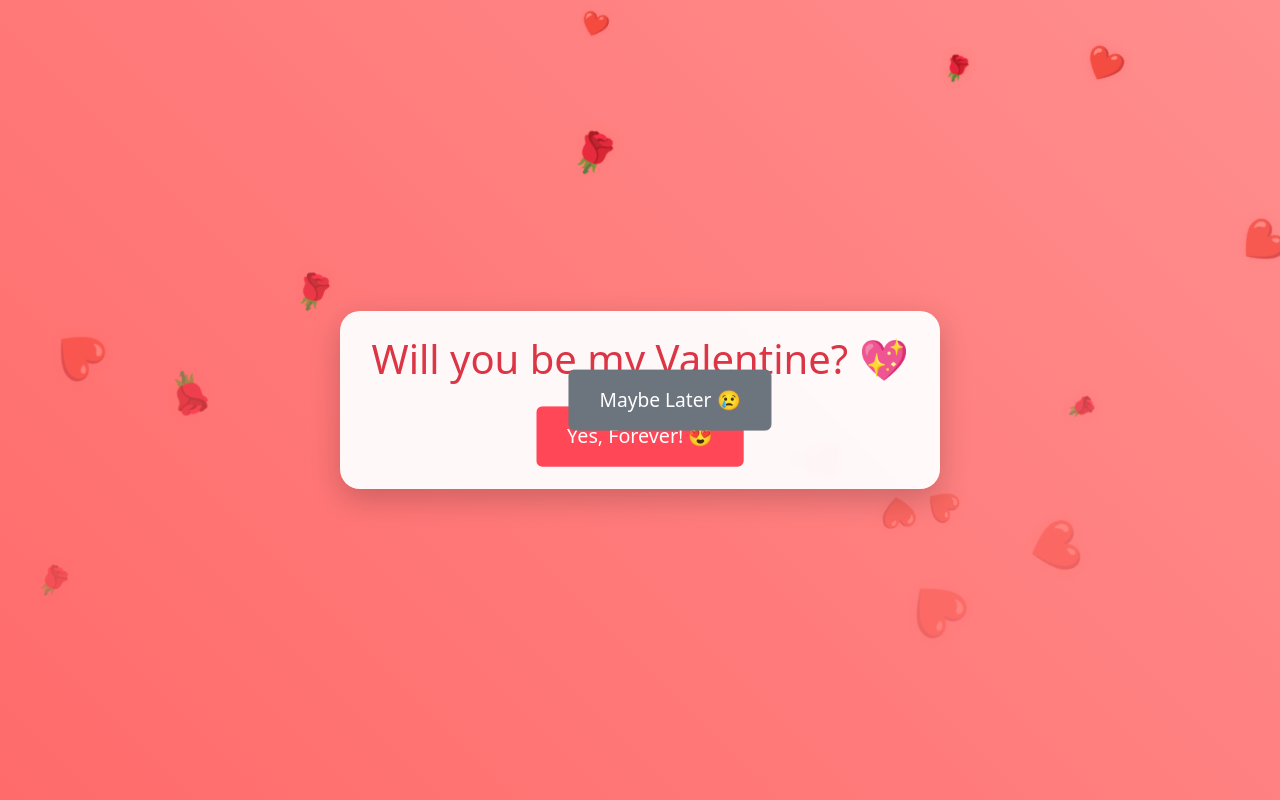
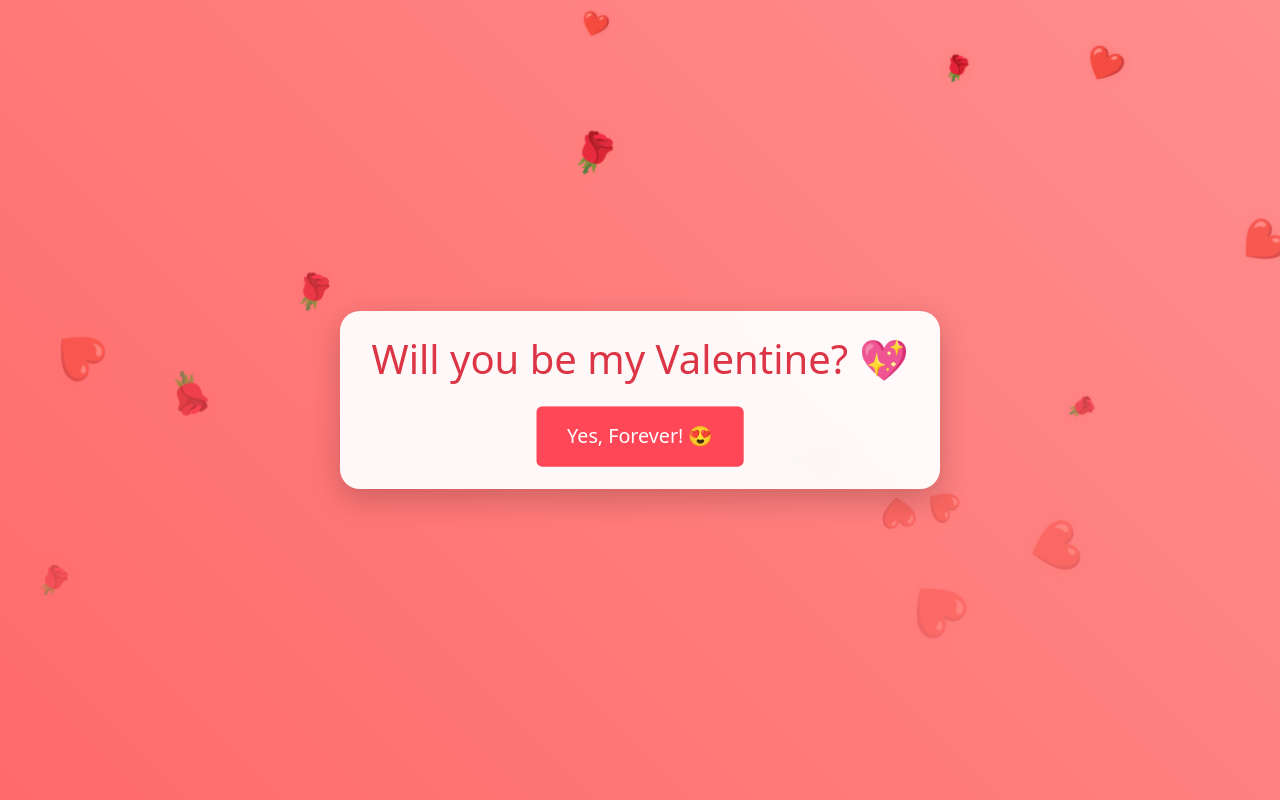
Before and after one commit to Shouvik-Ghosh01/new-repo, a React (Create React App) app: page / in a window 1280 px wide. Built offline with nearby package versions, Linux system fonts and the light colour scheme.

Commit message:
Removed 'Maybe Later' button and improved UI

```diff
--- a/src/App.js
+++ b/src/App.js
@@ -5,13 +5,6 @@ import "./styles.css";
 
 const ValentineProposal = () => {
   const [showLetter, setShowLetter] = useState(false);
-  const [noBtnPosition, setNoBtnPosition] = useState({ left: "55%", top: "50%" });
-
-  const moveNoButton = () => {
-    const x = Math.random() * (window.innerWidth - 100);
-    const y = Math.random() * (window.innerHeight - 100);
-    setNoBtnPosition({ left: `${x}px`, top: `${y}px` });
-  };
 
   return (
     <div className="valentine-container">
@@ -63,19 +56,6 @@ const ValentineProposal = () => {
           >
             Yes, Forever! 😍
           </motion.button>
-          <motion.button
-            className="btn btn-secondary"
-            style={{
-              position: "absolute",
-              transform: 'translate(-50%, -50%)',
-              ...noBtnPosition
-            }}
-            onMouseOver={moveNoButton}
-            whileHover={{ scale: 1.1 }}
-            whileTap={{ scale: 0.95 }}
-          >
-            Maybe Later 😢
-          </motion.button>
         </div>
       </div>
 
@@ -106,23 +86,22 @@ const ValentineProposal = () => {
               transition: { delay: 0.5, duration: 0.4 }
             }}
           >
-            <h2>Dear Abhii, 💌</h2>
+            <h2>My Dearest Love, 💌</h2>
             <motion.p
               initial={{ x: -50, opacity: 0 }}
               animate={{ x: 0, opacity: 1 }}
               transition={{ delay: 0.7 }}
             >
-              I'm not so good with words, but I would like to thank you for being so patient with me.
-
-You're my cute, angry bird with such broken humor. I mean, c'mon, at times it even surprises me, but yeah, love that as well.
+              From the moment I met you, my world became brighter, my heart fuller, and my life happier. 🌟
+              Your smile lights up my day, and your love completes me in ways I never imagined possible.
             </motion.p>
             <motion.p
               initial={{ x: 50, opacity: 0 }}
               animate={{ x: 0, opacity: 1 }}
               transition={{ delay: 1.0 }}
             >
-              Thank you for being constant to someone like me. Thank you for being my valentine and yeahh I LOVEE YOUU.
-
+              You're my everything - my best friend, my partner, and my greatest adventure. 🌈
+              Every moment with you is precious, and I cherish the love we share more than words can express.
             </motion.p>
             <motion.p
               initial={{ scale: 0.8, opacity: 0 }}
@@ -130,7 +109,7 @@ You're my cute, angry bird with such broken humor. I mean, c'mon, at times it ev
               transition={{ delay: 1.5 }}
               className="mt-4"
             >
-              <strong>Yours now and always, <br/>Your Shouvik 💘</strong>
+              <strong>Yours now and always, 💑<br/>Your Loving Valentine 💘</strong>
             </motion.p>
           </motion.div>
         </motion.div>
--- a/src/styles.css
+++ b/src/styles.css
@@ -85,13 +85,6 @@
     box-shadow: 0 5px 15px rgba(255, 71, 87, 0.4) !important;
   }
 
-  .btn-secondary {
-    transition: all 0.3s ease !important;
-    padding: 15px 30px !important;
-    font-size: 1.2em !important;
-    z-index: 3;
-  }
-
   @keyframes float {
     0%, 100% { transform: translateY(0); }
     50% { transform: translateY(-10px); }
```
